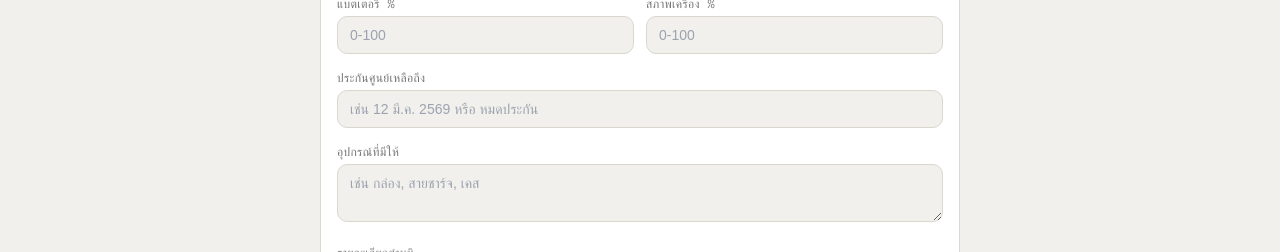
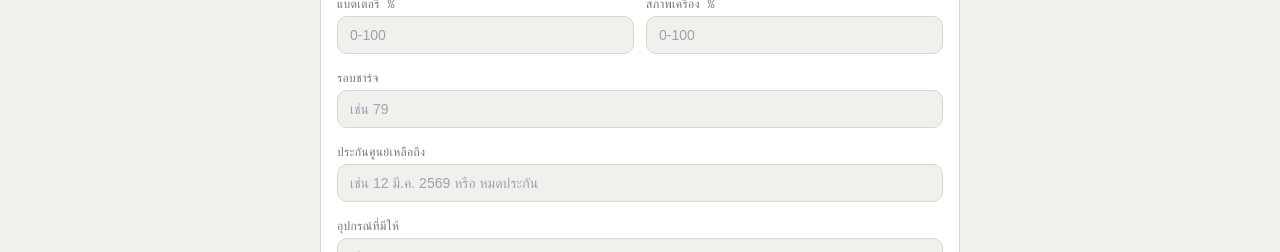
Before and after one commit to techanukorn-ui/phone-catalog, a Next.js app: page /admin-manage in a window 1280 px wide. Both pictures are taken after a click on the button "เพิ่มสินค้า". Shown: the part 530-782 px from the top of the page. Built offline with nearby package versions, Linux system fonts and the light colour scheme; no server answers; the database is empty; a web font is replaced by a local one.

Commit message:
feat: add product charge-cycle count field (add/edit form + storefront display)

```diff
--- a/components/ProductModal.tsx
+++ b/components/ProductModal.tsx
@@ -107,6 +107,12 @@ export default function ProductModal({ product, onClose }: { product: Product; o
           </div>
 
           <dl className="space-y-3 text-sm">
+            {product.charge_cycles != null && (
+              <div>
+                <dt className="font-mono text-[11px] uppercase tracking-wide text-ink/50">รอบชาร์จ</dt>
+                <dd className="text-ink">{product.charge_cycles} รอบ</dd>
+              </div>
+            )}
             {product.warranty_until && (
               <div>
                 <dt className="font-mono text-[11px] uppercase tracking-wide text-ink/50">ประกันศูนย์เหลือถึง</dt>
--- a/components/admin/ProductForm.tsx
+++ b/components/admin/ProductForm.tsx
@@ -21,6 +21,7 @@ type FieldState = {
   price: string
   battery_percent: string
   condition_percent: string
+  charge_cycles: string
   warranty_until: string
   accessories: string
   defects: string
@@ -37,6 +38,7 @@ function toFieldState(p?: Product): FieldState {
     price: p?.price != null ? String(p.price) : '',
     battery_percent: p?.battery_percent != null ? String(p.battery_percent) : '',
     condition_percent: p?.condition_percent != null ? String(p.condition_percent) : '',
+    charge_cycles: p?.charge_cycles != null ? String(p.charge_cycles) : '',
     warranty_until: p?.warranty_until ?? '',
     accessories: p?.accessories ?? '',
     defects: p?.defects ?? '',
@@ -122,6 +124,7 @@ export default function ProductForm({ mode, initialProduct, onSaved, onCancel }:
         price: Number(fields.price),
         battery_percent: fields.battery_percent ? Number(fields.battery_percent) : null,
         condition_percent: fields.condition_percent ? Number(fields.condition_percent) : null,
+        charge_cycles: fields.charge_cycles ? Number(fields.charge_cycles) : null,
         warranty_until: fields.warranty_until.trim() || null,
         accessories: fields.accessories.trim() || null,
         defects: fields.defects.trim() || null,
@@ -306,6 +309,17 @@ export default function ProductForm({ mode, initialProduct, onSaved, onCancel }:
       </div>
 
       <label className="block">
+        <span className="mb-1 block font-mono text-xs uppercase tracking-wide text-ink/60">รอบชาร์จ</span>
+        <input
+          value={fields.charge_cycles}
+          onChange={(e) => updateField('charge_cycles', e.target.value)}
+          inputMode="numeric"
+          placeholder="เช่น 79"
+          className="w-full rounded-tag border border-line bg-paper px-3 py-2 text-sm"
+        />
+      </label>
+
+      <label className="block">
         <span className="mb-1 block font-mono text-xs uppercase tracking-wide text-ink/60">ประกันศูนย์เหลือถึง</span>
         <input
           value={fields.warranty_until}
--- a/lib/types.ts
+++ b/lib/types.ts
@@ -13,6 +13,7 @@ export interface Product {
   price: number
   battery_percent: number | null
   condition_percent: number | null
+  charge_cycles: number | null
   warranty_until: string | null
   accessories: string | null
   defects: string | null
@@ -30,6 +31,7 @@ export type ProductFormValues = {
   price: string
   battery_percent: string
   condition_percent: string
+  charge_cycles: string
   warranty_until: string
   accessories: string
   defects: string
```
Also changed, not shown: 1 other file (tests, documents, lock files or other folders).
